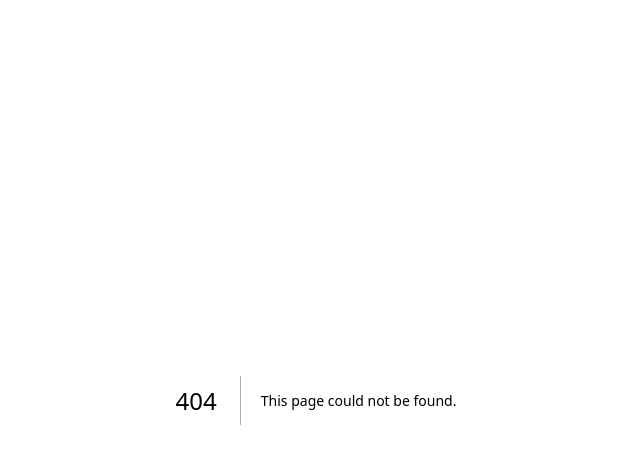
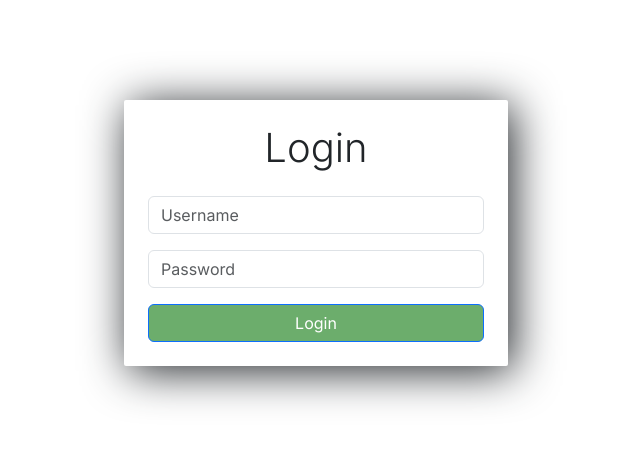
Before and after one commit to DeepakMane15/Deepak, a Next.js app: page /login in a window 1280 px wide. Before the commit this address had no page. Shown: the top 464 px of the page, without its empty margins (324-964 px from the left). Built offline with nearby package versions, Linux system fonts and the light colour scheme.

Commit message:
added login page

```diff
--- a/package.json
+++ b/package.json
@@ -13,6 +13,7 @@
     "axios": "^1.5.1",
     "axois": "^0.0.1-security",
     "bootstrap": "^5.3.2",
+    "formik": "^2.4.5",
     "jquery": "^3.7.1",
     "next": "13.5.6",
     "popper.js": "^1.16.1",
--- a/src/app/globals.css
+++ b/src/app/globals.css
@@ -5,15 +5,17 @@
   justify-content: center;
   align-items: center;
 }
-.signupMain{
+
+.signupMain {
   /* background: #fbfbfb; */
   display: flex;
   flex-direction: row;
   justify-content: center;
   align-items: center;
 }
+
 .signup {
-  margin:100px;
+  margin: 100px;
   border: 1px solid rgb(203, 203, 255);
   padding: 24px;
   width: 60%;
@@ -22,3 +24,25 @@
   box-shadow: 5px 5px 45px 0px;
   border-radius: 2px;
 }
+
+.login_box {
+  display: flex;
+  align-items: center;
+  justify-content: center;
+  flex-direction: column;
+  margin-top: 100px;
+
+}
+
+.login-form {
+  border: 1px solid rgb(203, 203, 255);
+  width: 30%;
+  padding: 24px;
+  border: none;
+  box-shadow: 5px 5px 45px 0px;
+  border-radius: 2px;
+}
+login-btn {
+  width: 100%;
+  color: rgb(108, 173, 108);
+}
--- /dev/null
+++ b/src/app/login/page.js
@@ -0,0 +1,41 @@
+"use client"
+import { useState } from "react";
+import 'bootstrap/dist/css/bootstrap.min.css';
+import { useRouter } from "next/navigation";
+
+
+const Login = () => {
+    const [username, setUsername] = useState('');
+    const [password, setPassword] = useState('');
+    const router = useRouter();
+
+    const handleLogin = () => {
+        if (username === 'admin' && password === 'admin') {
+            localStorage.setItem('user', username);
+            router.push("/");
+        } else{
+            alert("invalid username or password");
+        }
+    }
+
+    return (
+        <div className="login_box">
+            <div className="login-form">
+                <h3 className="display-6 mb-3 text-center mb-4">Login</h3>
+
+                <form className="mt-4">
+                    <div className="mb-3">
+                        <input className="form-control" value={username} onChange={(e) => setUsername(e.target.value)} id="username" name="username" placeholder="Username" aria-describedby="usernameHelp" />
+                    </div>
+
+                    <div className="mb-3">
+                        <input className="form-control" value={password} onChange={(e) => setPassword(e.target.value)} id="password" name="password" placeholder="Password" type="password" />
+                    </div>
+
+                    <button type="button" onClick={handleLogin} style={{ width: '100%', backgroundColor: 'rgb(108, 173, 108)' }} className="btn btn-primary login-btn">Login</button>
+                </form>
+            </div>
+        </div>
+    )
+}
+export default Login;
```
Also changed, not shown: src/app/page.js (+10 -2 lines), src/app/signup/page.js (+9 -2 lines), 1 other file (tests, documents, lock files or other folders).
